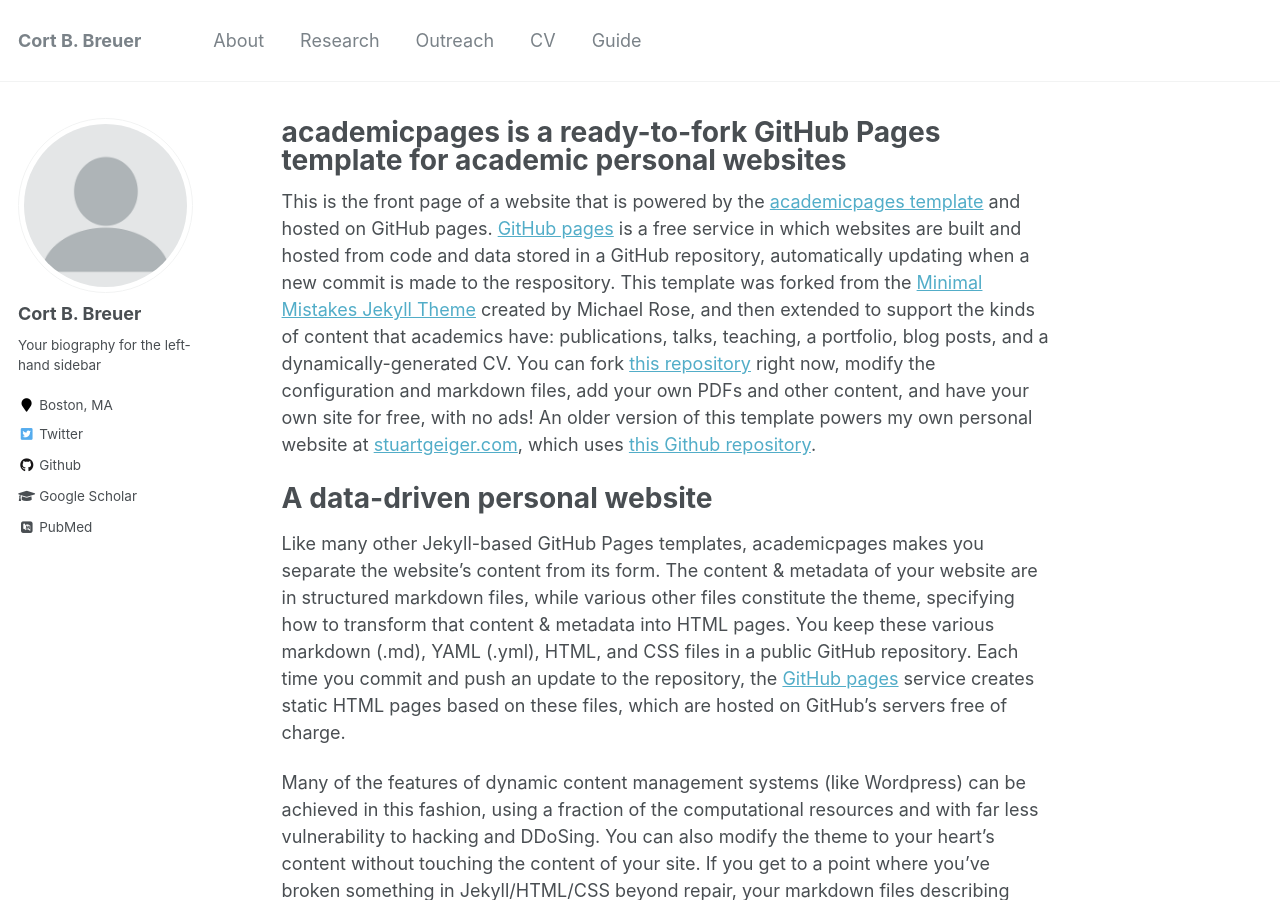
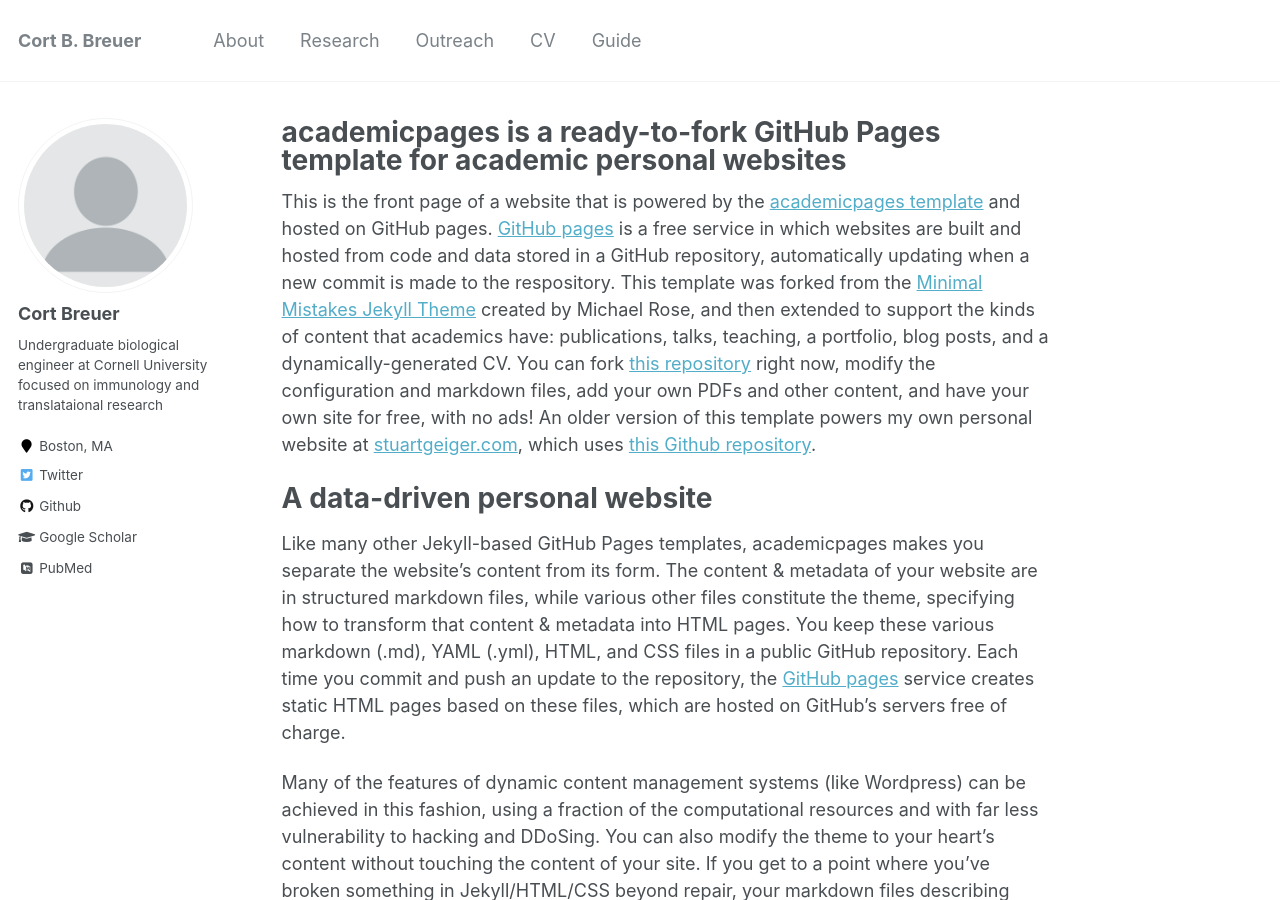
Before and after one commit to cortbreuer/cortbreuer-webpage, a Jekyll site: the page built from _pages/about.md, in a window 1280 px wide and 900 px high. Built offline with Jekyll 4.4.1, drawn with Linux system fonts in a browser that asks for light colours; some web fonts are replaced.

Commit message:
New mini-bio

```diff
--- a/_config.yml
+++ b/_config.yml
@@ -80,9 +80,9 @@
 
 # Site Author
 author:
-  name             : "Cort B. Breuer"
+  name             : "Cort Breuer"
   avatar           : "profile.png"
-  bio              : "Your biography for the left-hand sidebar"
+  bio              : "Undergraduate biological engineer at Cornell University focused on immunology and translataional research"
   location         : "Boston, MA"
   employer         :
   pubmed           : "https://www.ncbi.nlm.nih.gov/pubmed/?term=cort+b+breuer"
```
